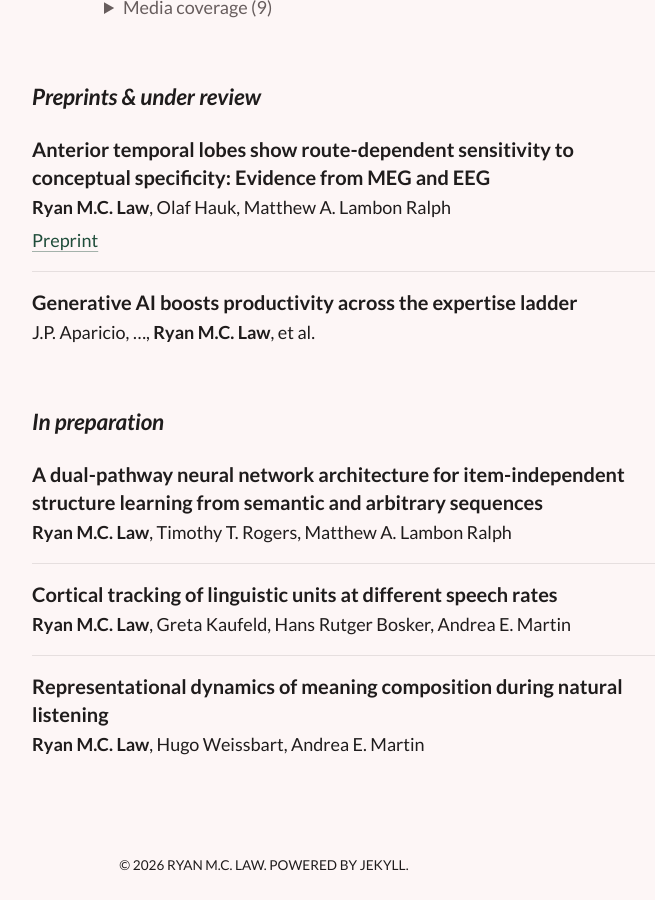
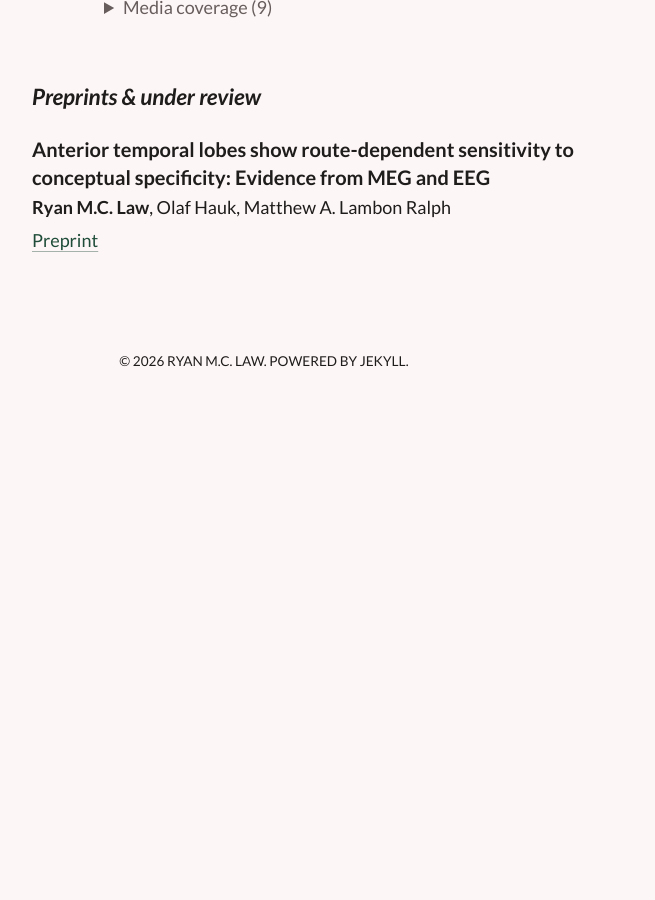
Before and after one commit to rmc-law/rmc-law.github.io, a Jekyll site: the page built from publications.md, in a window 1280 px wide and 900 px high, scrolled down 1234 px. Shown: the whole window, without its empty margins (376-1031 px from the left). Built offline with Jekyll 4.4.1, drawn with Linux system fonts in a browser that asks for light colours; nearby versions of some CDN libraries; after the commit the page ends 1639 px from its top, so only the background shows below that.

Commit message:
Remove manuscripts not ready to list

```diff
--- a/_data/publications.yml
+++ b/_data/publications.yml
@@ -94,21 +94,3 @@
   status: under-review
   links:
     preprint: https://doi.org/10.64898/2026.09.28.755013
-
-- title: Generative AI boosts productivity across the expertise ladder
-  authors: [J.P. Aparicio, …, Ryan M.C. Law, et al.]
-  status: under-review
-
-# In preparation (from the CV)
-
-- title: A dual-pathway neural network architecture for item-independent structure learning from semantic and arbitrary sequences
-  authors: [Ryan M.C. Law, Timothy T. Rogers, Matthew A. Lambon Ralph]
-  status: in-prep
-
-- title: Cortical tracking of linguistic units at different speech rates
-  authors: [Ryan M.C. Law, Greta Kaufeld, Hans Rutger Bosker, Andrea E. Martin]
-  status: in-prep
-
-- title: Representational dynamics of meaning composition during natural listening
-  authors: [Ryan M.C. Law, Hugo Weissbart, Andrea E. Martin]
-  status: in-prep
```
